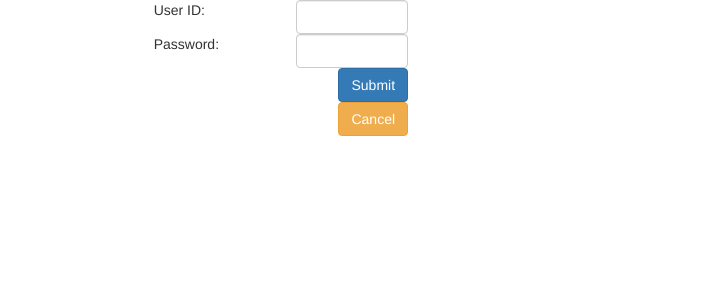
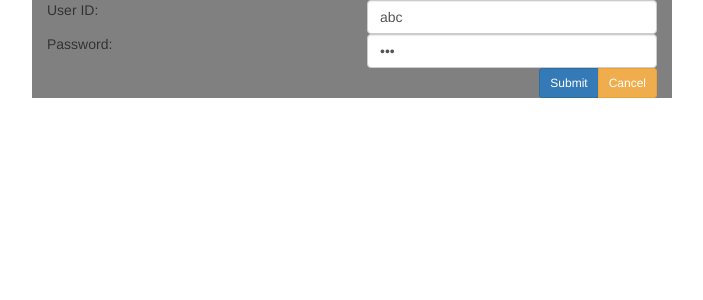
Before and after one commit to MyWebRepository/TestRepo, an Angular app: page / in a window 1280 px wide. Shown: the top 300 px of the page, without its empty margins (288-991 px from the left). Built offline with nearby package versions, Linux system fonts and the light colour scheme.

Commit message:
Updated files.

```diff
--- a/src/app/components/login/login.component.css
+++ b/src/app/components/login/login.component.css
@@ -0,0 +1,3 @@
+.login-panel {
+  background-color: gray;
+}
--- a/src/app/components/login/login.component.html
+++ b/src/app/components/login/login.component.html
@@ -1,25 +1,27 @@
 <form id="login-form" name="login-form">
   <div class="container-fluid">
     <div class="row">
-      <div class="col-lg-4 col-md-4"></div>
-      <div class="col-lg-4 col-md-4">
+      <div class="col-lg-3 col-md-3"></div>
+      <div class="col-lg-6 col-md-6 login-panel">
         <div class="row">
-          <div class="col-lg-4 col-md-4">User ID:</div>
-          <div class="col-lg-4 col-md-4">
-            <input name="user-id" type="text" class="form-control">
+          <div class="col-lg-6 col-md-6">User ID:</div>
+          <div class="col-lg-6 col-md-6">
+            <input name="userId" type="text" class="form-control" [(ngModel)]="model.userId">
           </div>
         </div>
         <div class="row">
-          <div class="col-lg-4 col-md-4">Password:</div>
-          <div class="col-lg-4 col-md-4">
-            <input name="password" type="password" class="form-control">
+          <div class="col-lg-6 col-md-6">Password:</div>
+          <div class="col-lg-6 col-md-6">
+            <input name="password" type="password" class="form-control" [(ngModel)]="model.password">
           </div>
         </div>
         <div class="row">
-          <div class="col-lg-4 col-md-4"></div>
-          <div class="col-lg-4 col-md-4">
-            <button class="btn btn-primary pull-right">Submit</button>
-            <button class="btn btn-warning pull-right">Cancel</button>
+          <div class="col-lg-6 col-md-6"></div>
+          <div class="col-lg-6 col-md-6">
+            <div class="btn-group pull-right">
+              <button class="btn btn-primary btn-sm">Submit</button>
+              <button class="btn btn-warning btn-sm">Cancel</button>
+            </div>
           </div>
         </div>
       </div>
--- a/src/app/components/login/login.component.ts
+++ b/src/app/components/login/login.component.ts
@@ -6,6 +6,10 @@ import { Component, OnInit } from '@angular/core';
   styleUrls: ['./login.component.css']
 })
 export class LoginComponent implements OnInit {
+  model = {
+    userId: 'abc',
+    password: '123'
+  };
 
   constructor() { }
 
```
